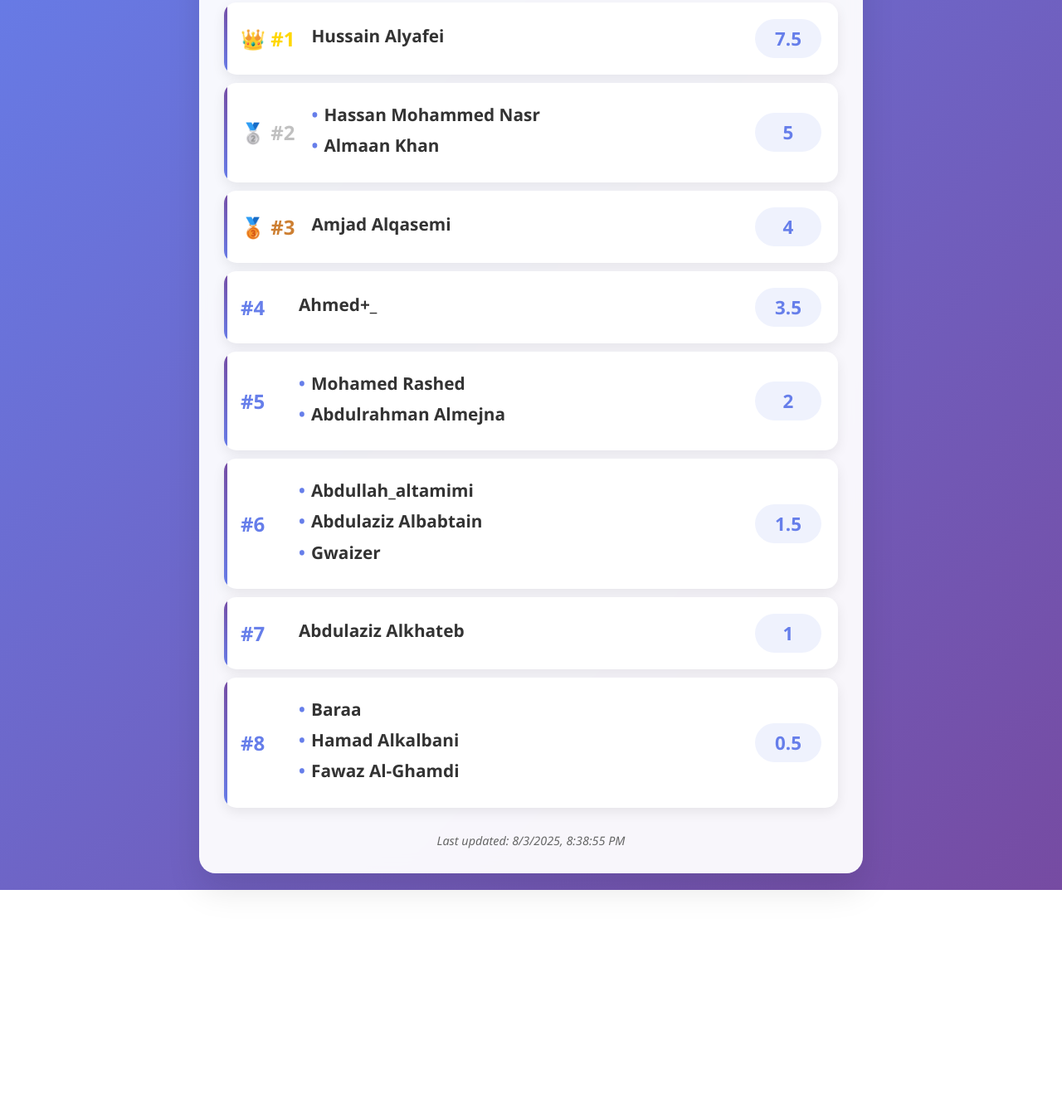
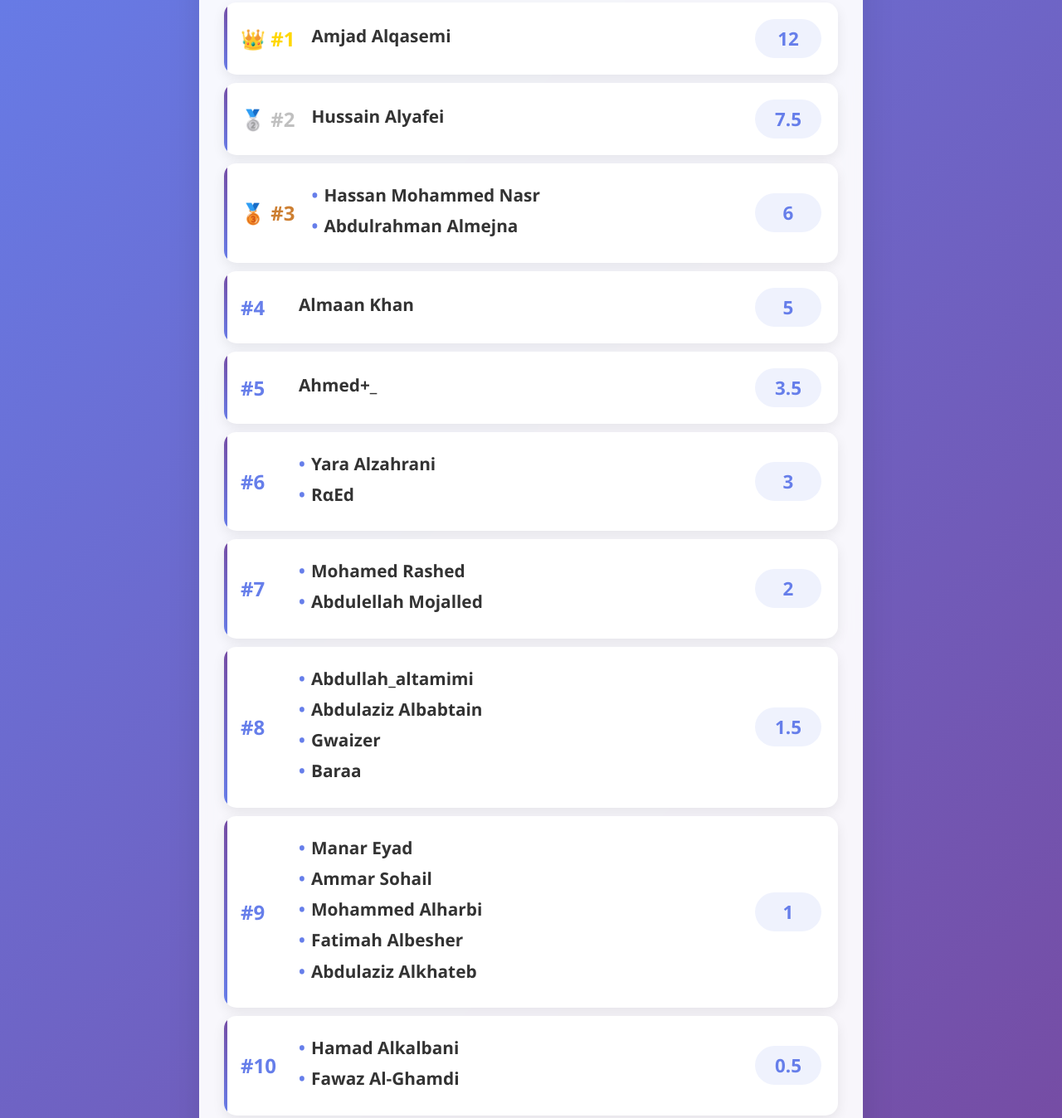
Before and after one commit to mohammad2012191/KAUST_VS_KKU_Tournament, a plain HTML site: page index.html in a window 1280 px wide. Shown: the part 187-1535 px from the top of the page at 83% size. Before the commit the page ends 1260 px from the top, so only its background shows below. Drawn offline with Linux system fonts and the light colour scheme.

Commit message:
Update index.html

```diff
--- a/index.html
+++ b/index.html
@@ -238,20 +238,27 @@
     <script>
         // Tournament participants data
         let leaderboardData = [
-            { name: "Hassan Mohammed Nasr", score: 5 },
+            { name: "Hassan Mohammed Nasr", score: 6 },
+            { name: "Manar Eyad", score: 1 },
+            { name: "Ammar Sohail", score: 1 },
             { name: "almaan khan", score: 5 },
-            { name: "amjad alqasemi", score: 4 },
+            { name: "amjad alqasemi", score: 12 },
+            { name: "Mohammed Alharbi", score: 1 },
+            { name: "Yara Alzahrani", score: 3 },
+            { name: "Fatimah Albesher", score: 1 },
             { name: "HUSSAIN ALYAFEI", score: 7.5 },
             { name: "mohamed rashed", score: 2 },
-            { name: "Abdulrahman Almejna", score: 2 },
+            { name: "Abdulrahman Almejna", score: 6 },
             { name: "Abdullah_Altamimi", score: 1.5 },
+            { name: "Abdulellah Mojalled", score: 2 },
             { name: "abdulaziz albabtain", score: 1.5 },
             { name: "ahmed+_", score: 3.5 },
             { name: "Gwaizer", score: 1.5 },
             { name: "abdulaziz alkhateb", score: 1 },
-            { name: "baraa", score: 0.5 },
+            { name: "baraa", score: 1.5 },
             { name: "Hamad Alkalbani", score: 0.5 },
-            { name: "Fawaz Al-Ghamdi", score: 0.5 }
+            { name: "Fawaz Al-Ghamdi", score: 0.5 },
+            { name: "Rαed", score: 3 }
         ];
 
         function capitalizeWords(str) {
```
